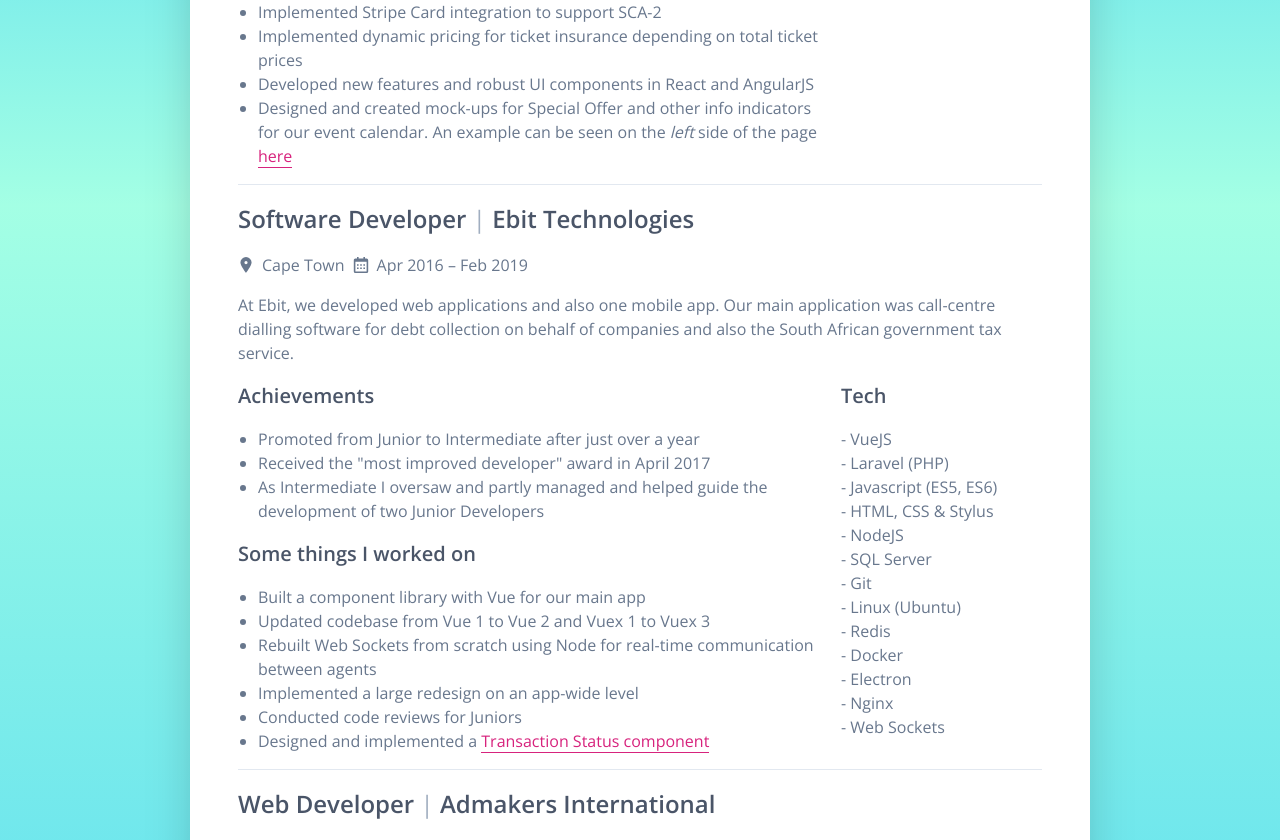
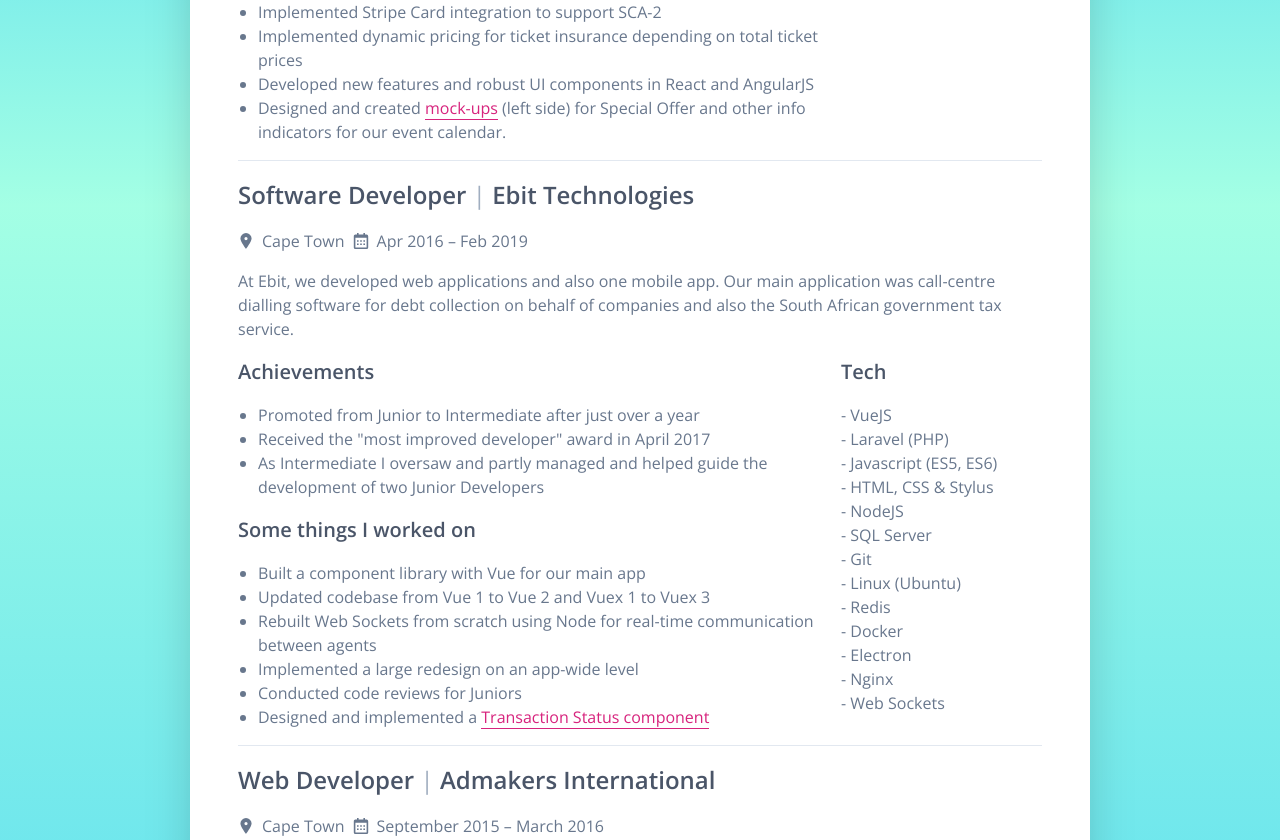
Before and after one commit to stevgouws/stevengouws.com, a Next.js app: page /CV in a window 1280 px wide. Shown: the part 1928-2768 px from the top of the page. Built offline with nearby package versions, Linux system fonts and the light colour scheme.

Commit message:
Make link text more descriptive

```diff
--- a/pages/CV.js
+++ b/pages/CV.js
@@ -139,15 +139,15 @@ export default function CV() {
           "Implemented dynamic pricing for ticket insurance depending on total ticket prices",
           "Developed new features and robust UI components in React and AngularJS",
           <>
-            Designed and created mock-ups for Special Offer and other info
-            indicators for our event calendar. An example can be seen on the{" "}
-            <span className="italic">left</span> side of the page{" "}
+            Designed and created{" "}
             <Link
               href="https://user-images.githubusercontent.com/13498291/57140095-dbbf5f80-6dae-11e9-970a-923e819a8eca.png"
               target="_blank"
             >
-              here
-            </Link>
+              mock-ups
+            </Link>{" "}
+            (left side) for Special Offer and other info indicators for our
+            event calendar.
           </>,
         ]}
         tech={[
```
